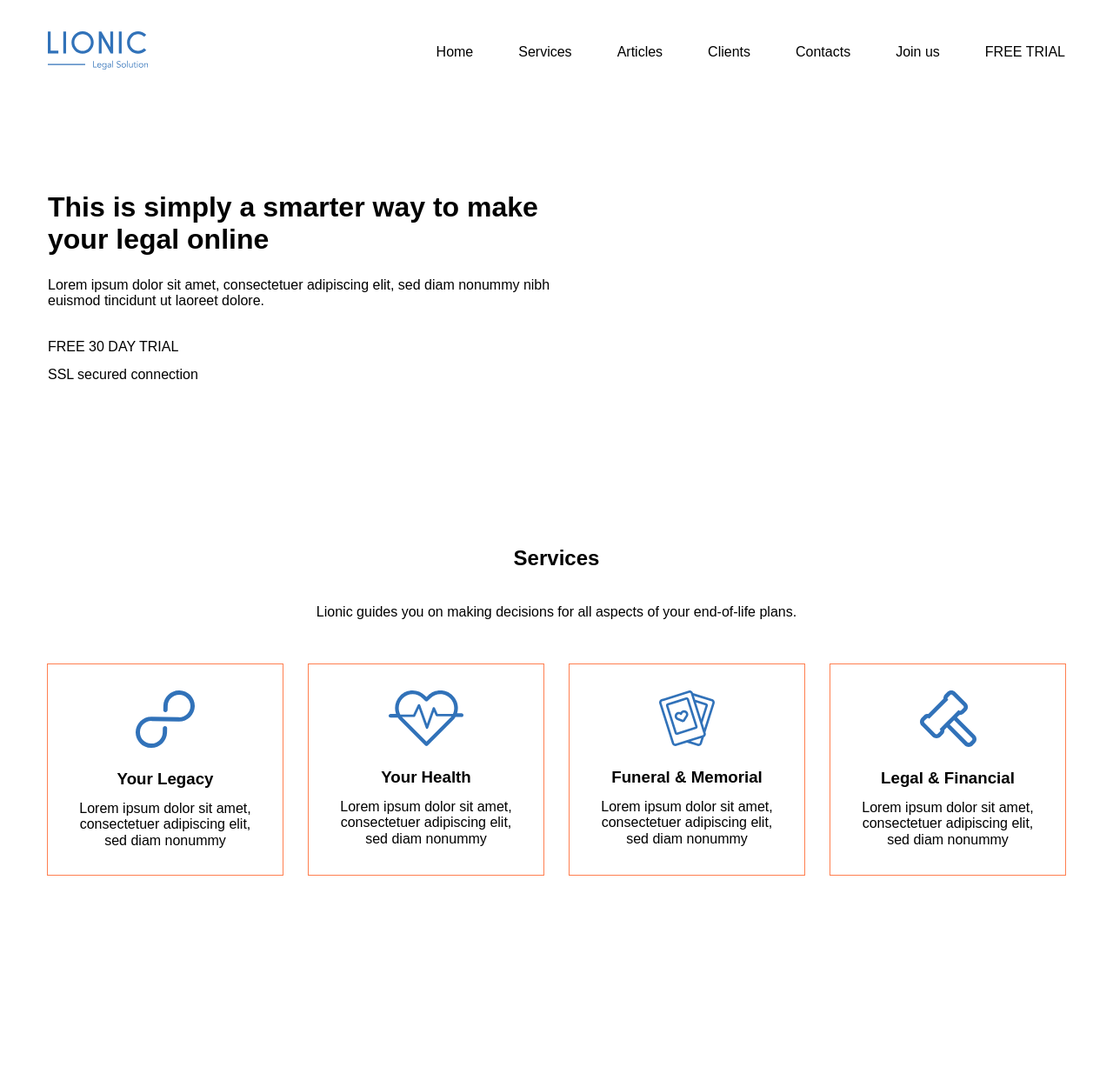
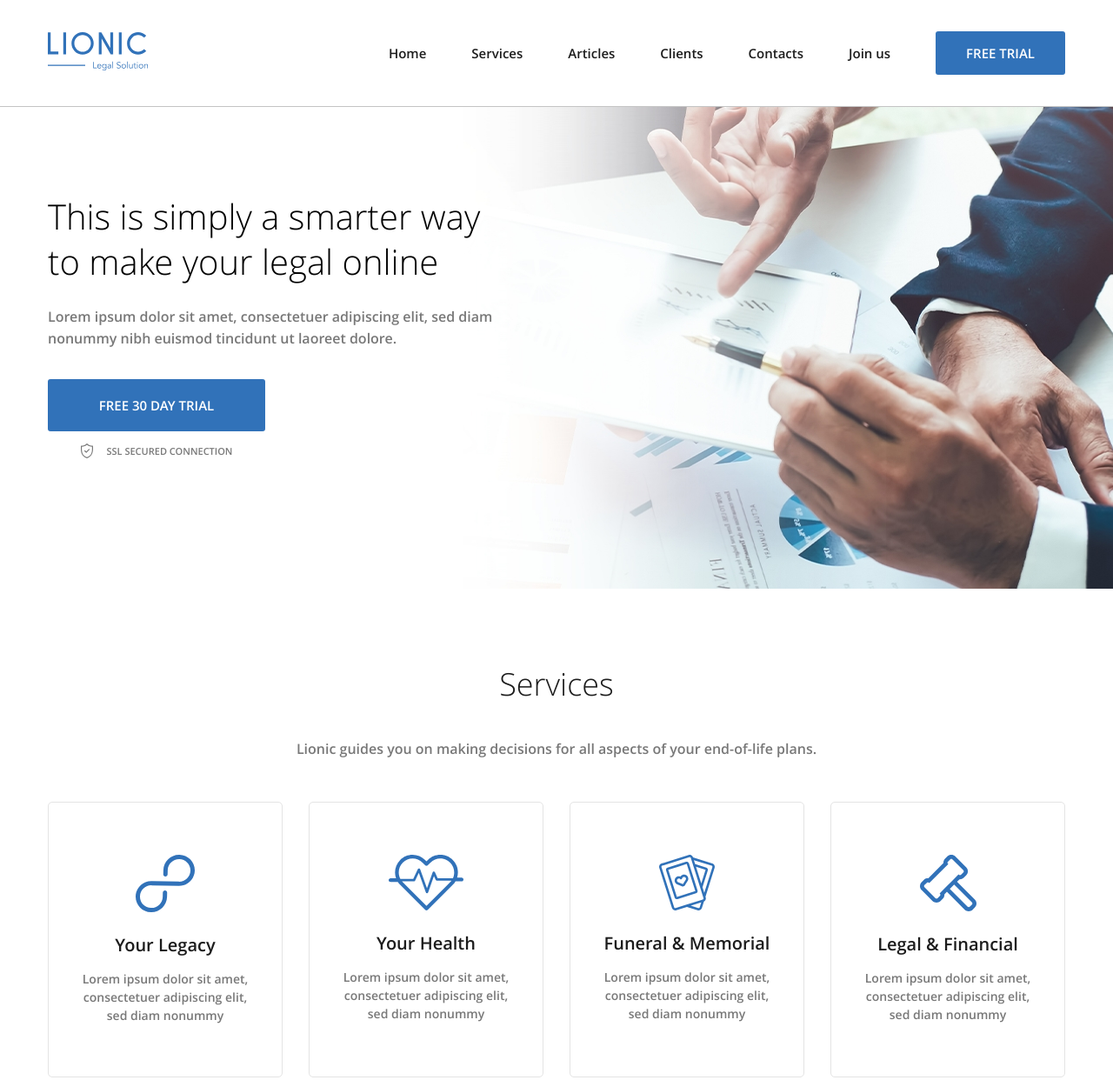
Before and after one commit to KonstantinSavchenko/lionic-start, a plain HTML site: page index.html in a window 1280 px wide. Shown: the top 1242 px of the page at 87% size. Drawn offline with Linux system fonts and the light colour scheme.

Commit message:
hero and services style add

```diff
--- a/css/style.css
+++ b/css/style.css
@@ -17,9 +17,40 @@ img {
     max-width: 100%;
 }
 
+@font-face {
+    font-family: 'OpenSans';
+    src: local("OpenSans-Regular"),
+        url("../fonts/OpenSansRegular.woff2") format("woff2"),
+        url("../fonts/OpenSansRegular.woff") format("woff");
+    font-weight: 400;
+    font-style: normal;
+    font-display: swap;
+}
+
+@font-face {
+    font-family: 'OpenSans';
+    src: local("OpenSans-Light"),
+        url("../fonts/OpenSansLight.woff2") format("woff2"),
+        url("../fonts/OpenSansLight.woff") format("woff");
+    font-weight: 300;
+    font-style: normal;
+    font-display: swap;
+}
+
+@font-face {
+    font-family: 'OpenSans';
+    src: local("OpenSans-SemiBold"),
+        url("../fonts/OpenSansSemiBold.woff2") format("woff2"),
+        url("../fonts/OpenSansSemiBold.woff") format("woff");
+    font-weight: 400;
+    font-style: normal;
+    font-display: swap;
+}
+
 body {
     min-width: 1200px;
-    font-family: 'font', sans-serif;
+    font-family: 'OpenSans', sans-serif;
+    font-weight: 400;
 }
 
 /* glob */
@@ -48,6 +79,10 @@ body {
 
 .section-title {
     margin: 0 0 40px 0;
+    font-weight: 300;
+    font-size: 36px;
+    line-height: 130%;
+    color: #1C1C1C;
 }
 
 .section-descr {
@@ -58,10 +93,20 @@ body {
 .section-offset {
     padding-top: 87px;
     padding-bottom: 160px;
+    border-bottom: 1px solid #E4E4E4;
 }
 
 .header {
     padding: 36px 0;
+    border-bottom: 1px solid #C4C4C4;
+    background-color: #fff;
+}
+
+.header-link {
+    font-weight: 600;
+    font-size: 15px;
+    line-height: 20px;
+    color: #1C1C1C;
 }
 
 .header-container {
@@ -80,10 +125,33 @@ body {
     margin-right: 52px;
 }
 
+.header-btn {
+    padding: 15px 35px;
+}
+
+.btn {
+    display: flex;
+    justify-content: center;
+    align-items: center;
+    background: #3172B9;
+    border-radius: 3px;
+    gap: 10px;
+    font-weight: 600;
+    font-size: 15px;
+    line-height: 20px;
+    text-transform: uppercase;
+    color: #FFFFFF;
+}
+
 /* hero */
 
 .hero {
-    padding: 100px 0;
+    padding-top: 100px;
+    padding-bottom: 150px;
+    background-image: url('../img/hero-bg.jpg');
+    background-size: cover;
+    background-repeat: no-repeat;
+    background-position: center;
 }
 
 .hero-content {
@@ -95,15 +163,43 @@ body {
 .hero-title {
     margin: 0;
     margin-bottom: 25px;
+    font-weight: 300;
+    font-size: 40px;
+    line-height: 130%;
 }
 
 .hero-deskr {
     margin: 0;
     margin-bottom: 34px;
+    color: #787878;
+    font-weight: 400;
+    font-size: 16px;
+    line-height: 155%;
+}
+
+.hero-btn-wraper {
+    flex-direction: column;
+    align-items: center;
 }
 
 .hero-btn {
+    min-width: 250px;
+    padding-top: 20px;
+    padding-bottom: 20px;
     margin-bottom: 14px;
+}
+
+.hero-secure {
+    font-weight: 400;
+    font-size: 11px;
+    line-height: 155%;
+    color: #787878;
+    text-transform: uppercase;
+    background-image: url('../img/secure.svg');
+    background-position: left center;
+    /* background-size: 14px 17px; */
+    background-repeat: no-repeat;
+    padding-left: 30px;
 }
 
 /* services */
@@ -114,14 +210,19 @@ body {
 
 .services-descr {
     text-align: center;
+    font-weight: 400;
+    font-size: 16px;
+    line-height: 22px;
+    color: #787878;
 }
 
 .services-item {
     flex-direction: column;
     align-items: center;
-    padding: 30px;
-    width: 270 px;
-    outline: 1px solid coral;
+    padding: 60px 30px;
+    width: 270px;
+    border: 1px solid #E4E4E4;
+    border-radius: 5px;
 }
 
 .services-item:not(:nth-child(4n)) {
@@ -135,11 +236,20 @@ body {
 .services-item-title {
     margin: 0;
     margin-bottom: 15px;
+    font-weight: 600;
+    font-size: 20px;
+    line-height: 130%;
+    text-align: center;
+    color: #1C1C1C;
 }
 
 .services-item-descr {
     margin: 0;
     text-align: center;
+    font-weight: 400;
+    font-size: 14px;
+    line-height: 150%;
+    color: #787878;
 }
 
 /* articles */
--- a/index.html
+++ b/index.html
@@ -66,13 +66,14 @@
                         Lorem ipsum dolor sit amet, consectetuer adipiscing elit, sed diam nonummy nibh euismod
                         tincidunt ut&nbsp;laoreet dolore.
                     </p>
+                    <div class="hero-btn-wraper flex">
                         <button class="btn-reset btn hero-btn">
                             FREE 30&nbsp;DAY TRIAL
                         </button>
                         <span class="hero-secure">
                             SSL secured connection
                         </span>
-
+                    </div>
                 </div>
             </div>
         </section>
```
Also changed, not shown: fonts/OpenSansLight.woff (added), fonts/OpenSansLight.woff2 (added), fonts/OpenSansRegular.woff (added), fonts/OpenSansRegular.woff2 (added), fonts/OpenSansSemiBold.woff (added), fonts/OpenSansSemiBold.woff2 (added), img/hero-bg.jpg (added), img/secure.svg (added). Lines whose indentation alone changed are shown as unchanged.
